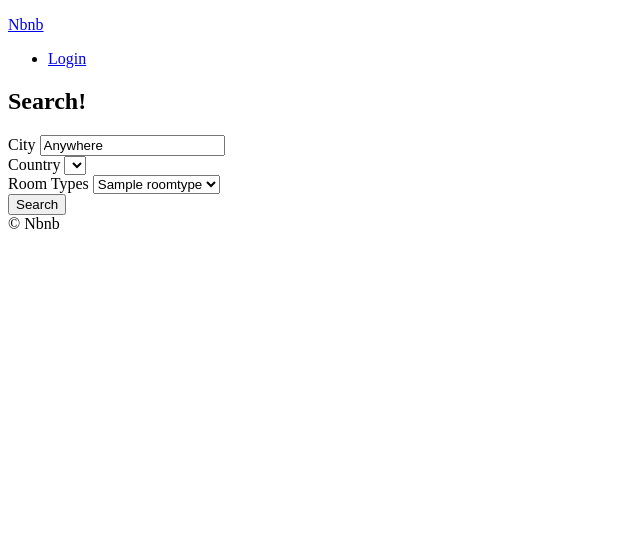
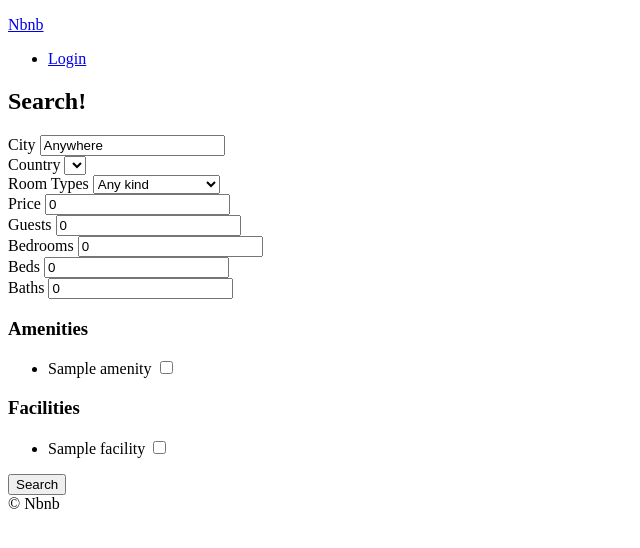
Before and after one commit to thdwlgh44/airbnb-clone, a Django app: page /rooms/search/ in a window 1280 px wide. Shown: the part 60-608 px from the top of the page, without its empty margins (0-640 px from the left). Run offline with Django 3.2, Linux system fonts and the light colour scheme; tables that the repository leaves empty hold one stand-in row (values such as "Sample post"); lists and menus that the app fills with data are empty.

Commit message:
13.3 Amenties and Facilities Form

```diff
--- a/rooms/views.py
+++ b/rooms/views.py
@@ -21,8 +21,43 @@ class RoomDetail(DetailView):
 
     model = models.Room
 
+
+
 def search(request):
     city = request.GET.get("city", "Anywhere")
     city = str.capitalize(city)
+    country = request.GET.get("country", "KR")
+    room_type = int(request.GET.get("room_type", 0))
+    price = int(request.GET.get("price", 0))
+    guests = int(request.GET.get("guests", 0))
+    bedrooms = int(request.GET.get("bedrooms", 0))
+    beds = int(request.GET.get("beds", 0))
+    baths = int(request.GET.get("baths", 0))
+    s_amenities = request.GET.get("amenities")
+    s_facilities = request.GET.get("facilities")
+    print(s_amenities)
+    print(s_facilities)
+
+    form = {
+        "city": city,
+        "s_room_type": room_type,
+        "s_country": country,
+        "price": price,
+        "guests": guests,
+        "bedrooms": bedrooms,
+        "beds": beds,
+        "baths": baths,
+    }
+
     room_types = models.RoomType.objects.all()
-    return render(request, "rooms/search.html", {"city": city, "countries": countries, "room_types": room_types})
+    amenities = models.Amenity.objects.all()
+    facilities = models.Facility.objects.all()
+
+    choices = {
+        "countries": countries,
+        "room_types": room_types,
+        "amenities": amenities,
+        "facilities": facilities,
+}
+
+    return render(request, "rooms/search.html", {**form, **choices})
--- a/templates/base.html
+++ b/templates/base.html
@@ -12,9 +12,9 @@
     <header>
         {% include "partials/nav.html" %}
         {% block search-bar %}
-        <form method="get" action="{% url "rooms:search" %}">
-            <Input  name="city" placeholder="Search By City" />
-        </form>
+            <form method="get" action="{% url "rooms:search" %}">
+                <Input name="city" placeholder="Search By City" />
+            </form>
         {% endblock search-bar %}
     </header>
 
--- a/templates/rooms/search.html
+++ b/templates/rooms/search.html
@@ -23,7 +23,8 @@
             <label for="country">Country</label>
             <select id="country" name="country" >
                 {% for country in countries %}
-            <option value="{{country.code}}">{{country.name}}</option>
+                    <option value="{{country.code}}"{% if country.code == s_country %}selected{% endif %}
+                        >{{country.name}}</option>
                 {% endfor %}
             </select>
         </div>
@@ -31,10 +32,55 @@
         <div>
             <label for="room_type">Room Types</label>
             <select id="room_type" name="room_type" >
+                <option value="0" {% if s_room_type == 0 %}selected{% endif %}>Any kind</option>
                 {% for room_type in room_types %}
-            <option value="{{room_type.pk}}">{{room_type.name}}</option>
+                    <option value="{{room_type.pk}}" {% if s_room_type == room_type.pk %}selected{% endif %}>{{room_type.name}}</option>
                 {% endfor %}
             </select>
+        </div>
+        <div>
+            <label for="price">Price</label>
+            <input value="{{price}}" type="number" name="Price" id="price" placeholder="Price" />
+        </div>
+        <div>
+            <label for="guests">Guests</label>
+            <input value="{{guests}}" type="number" name="guests" id="guests" placeholder="Guests" />
+        </div>
+        <div>
+            <label for="bedrooms">Bedrooms</label>
+            <input value="{{bedrooms}}" type="number" name="bedrooms" id="bedrooms" placeholder="Bedrooms" />
+        </div>
+        <div>
+            <label for="beds">Beds</label>
+            <input value="{{beds}}" type="number" name="beds" id="beds" placeholder="Beds" />
+        </div>
+        <div>
+            <label for="baths">Baths</label>
+            <input value="{{baths}}" type="number" name="baths" id="baths" placeholder="baths" />
+        </div>
+        <div>
+            <h3>Amenities</h3>
+            <ul>
+
+                {% for amenity in amenities %}
+                    <li>
+                        <label for="a_{{amenity.pk}}">{{amenity.name}}</label>
+                        <input id="a_{{amenity.pk}}" name="amenities" type="checkbox" value="{{amenity.pk}}" />
+                    </li>
+                {% endfor %}
+            </ul>
+        </div>
+        <div>
+            <h3>Facilities</h3>
+            <ul>
+
+                {% for facility in facilities %}
+                    <li>
+                        <label for="f_{{facility.pk}}">{{facility.name}}</label>
+                        <input id="f_{{facility.pk}}" name="facilities" type="checkbox" value={{facility.pk}} />
+                    </li>
+                {% endfor %}
+            </ul>
         </div>
         <button>Search</button>
     </form>
```
Also changed, not shown: templates/partials/nav.html (+4 -5 lines). Lines whose indentation alone changed are shown as unchanged.
